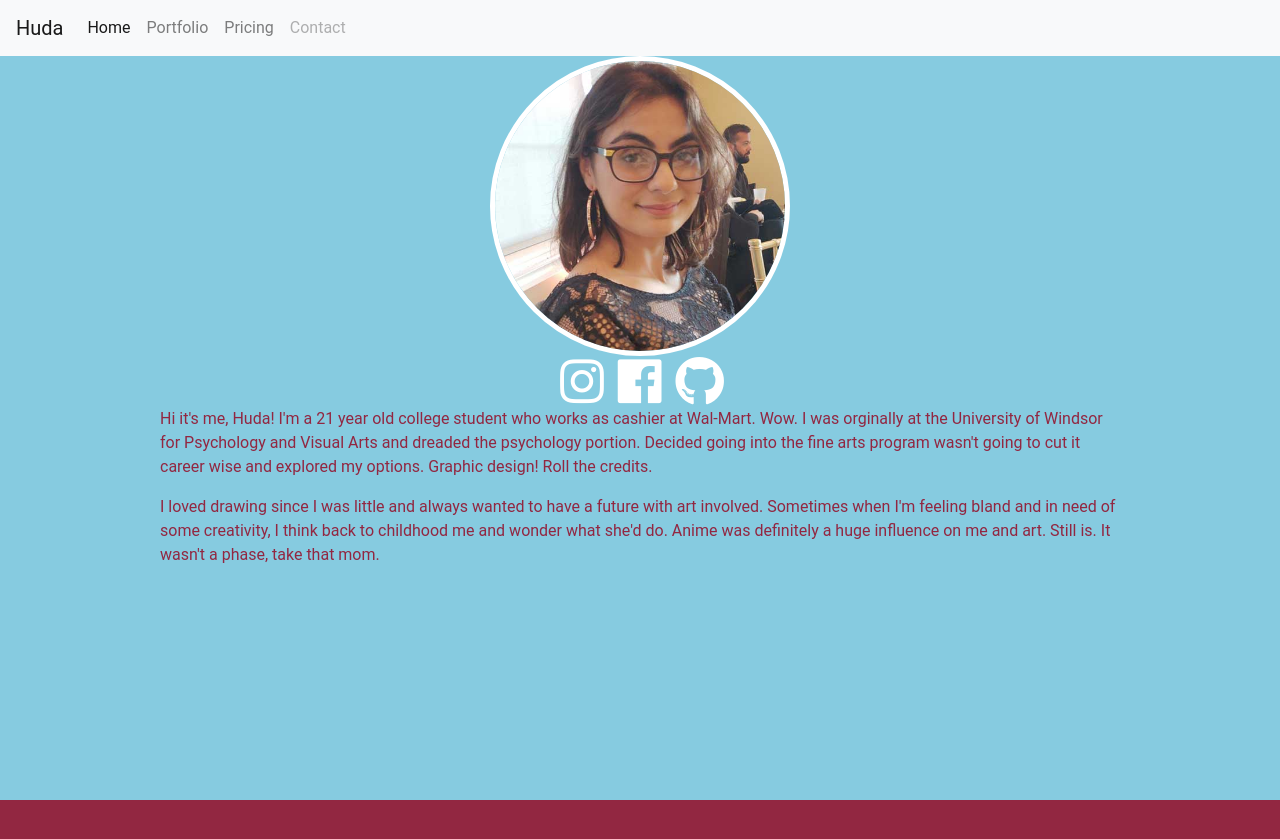
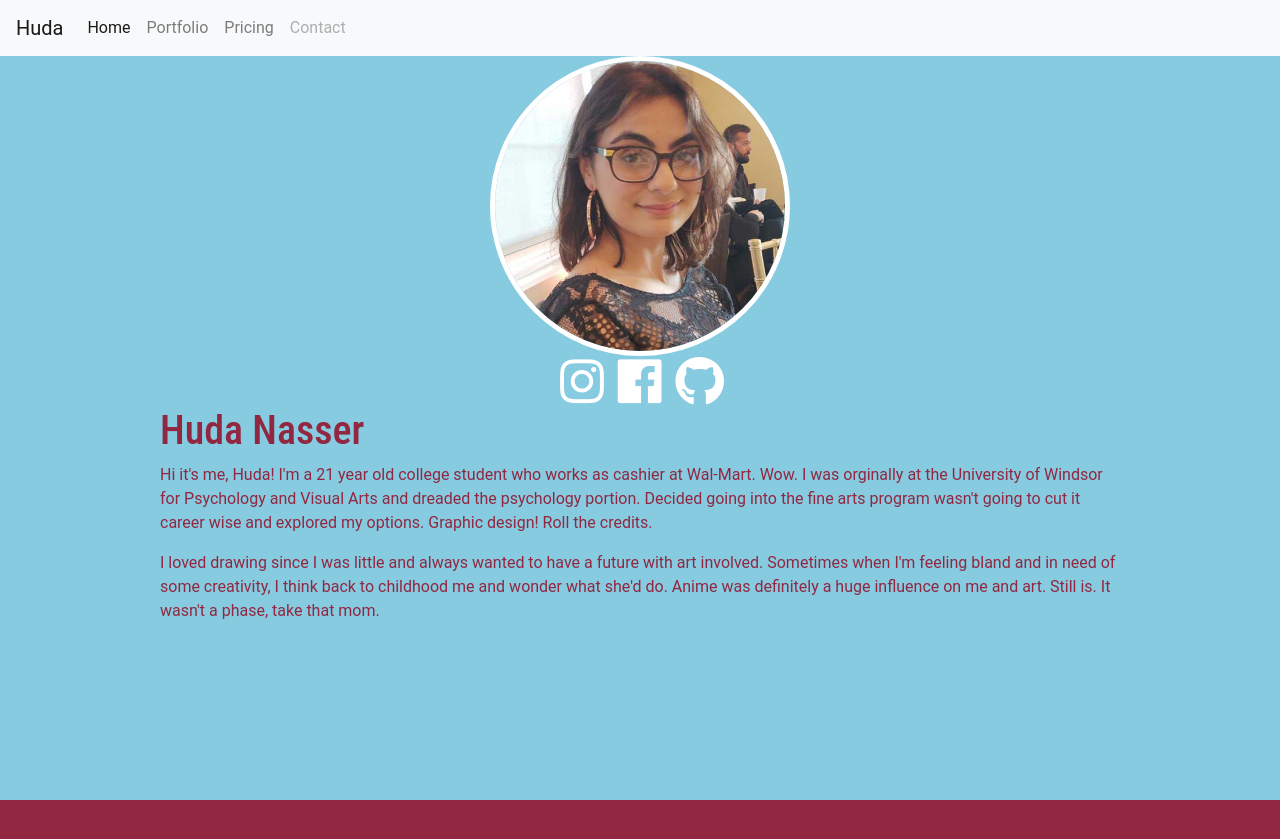
Before and after one commit to yodard/mysite, a Jekyll site: the page built from index.html, in a window 1280 px wide. Shown: the top 839 px of the page. Built offline with Jekyll 4.4.1, drawn with Linux system fonts in a browser that asks for light colours; nearby versions of some CDN libraries.

Commit message:
Update default.html

```diff
--- a/_layouts/default.html
+++ b/_layouts/default.html
@@ -21,6 +21,8 @@
         <li><i class="fab fa-github"></i> </li>
     </ul>
 
+<h1 class="grey-copy">Huda Nasser</h1>
+
 <p class="grey-copy"> Hi it's me, Huda! I'm a 21 year old college student who works as cashier at Wal-Mart. Wow. I was orginally at the University of Windsor for Psychology and Visual Arts and dreaded the psychology portion. Decided going into the fine arts program wasn't going to cut it career wise and explored my options. Graphic design! Roll the credits. </p>
 
      <p class="grey-copy"> I loved drawing since I was little and always wanted to have a future with art involved. Sometimes when I'm feeling bland and in need of some creativity, I think back to childhood me and wonder what she'd do. Anime was definitely a huge influence on me and art. Still is. It wasn't a phase, take that mom.</p>
```
